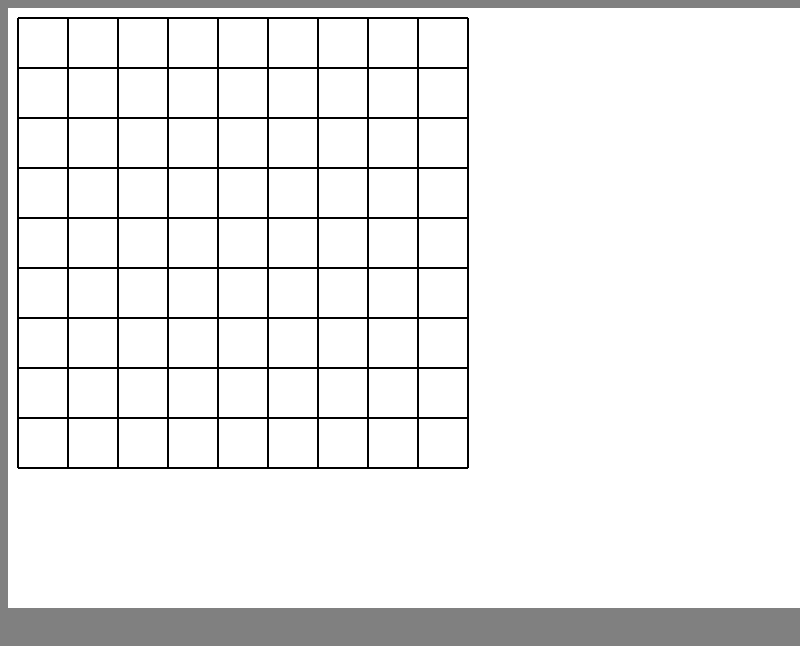
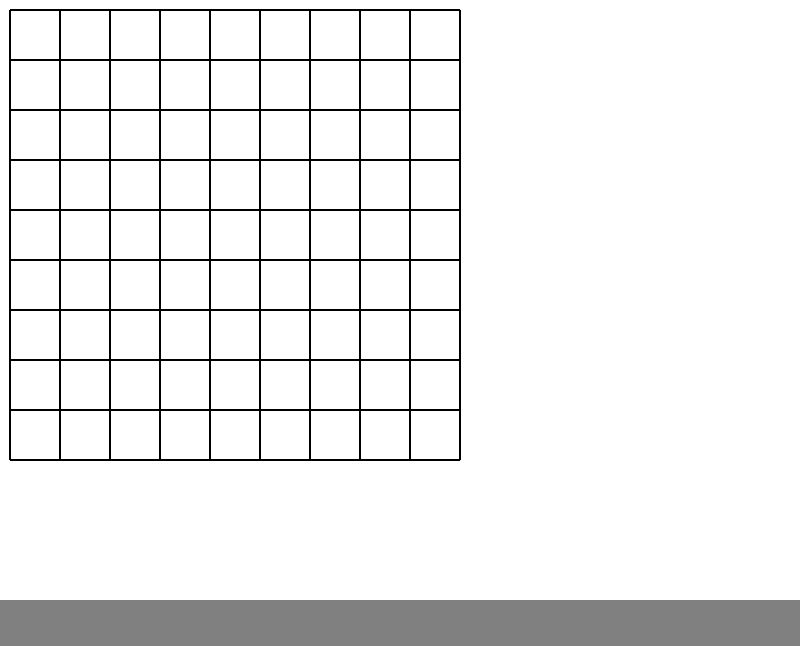
Before and after one commit to JettTeixeira/electron-sudoku, an Electron app: page src/main.html in a window 800 px wide. Drawn offline with Linux system fonts and the light colour scheme.

Commit message:
padding -> margin fix

```diff
--- a/src/css/style.css
+++ b/src/css/style.css
@@ -1,7 +1,7 @@
 
 * {
     border: 0;
-    padding: 0;
+    margin: 0;
 }
 
 body {
```
